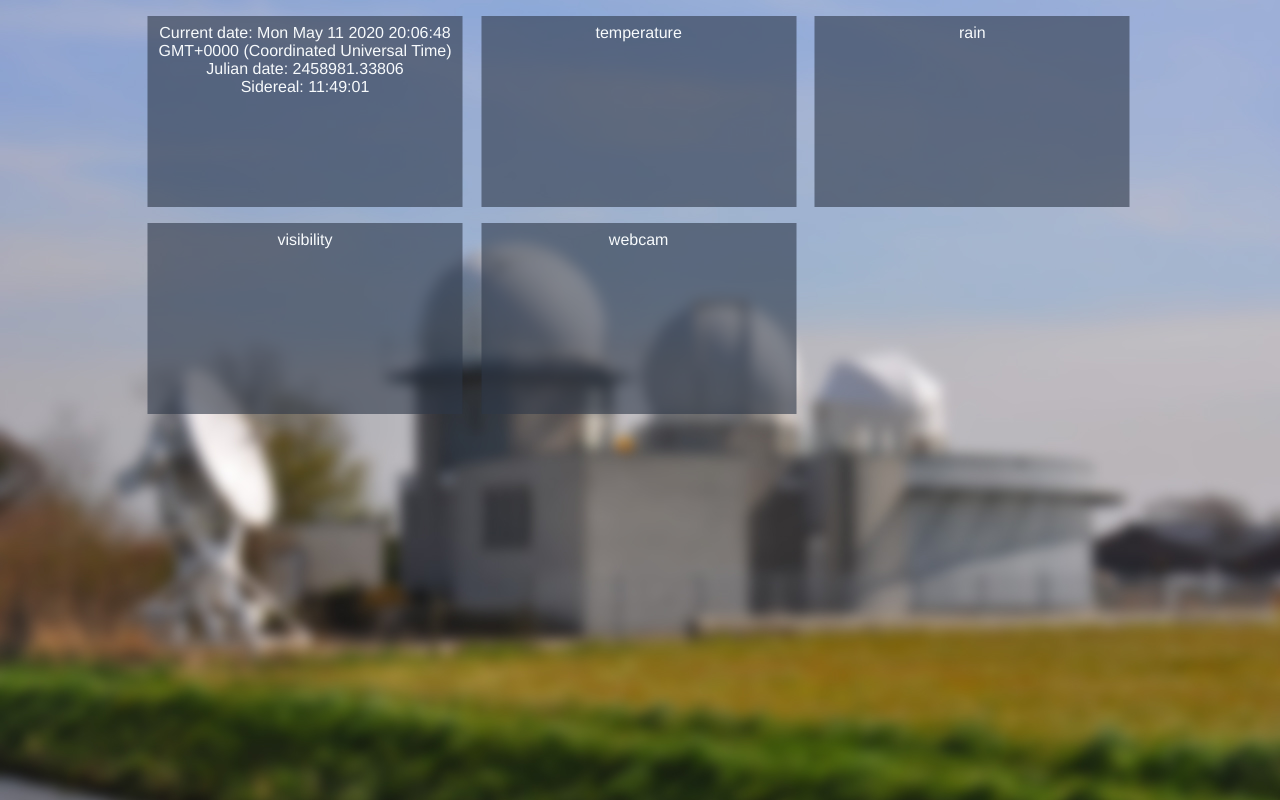
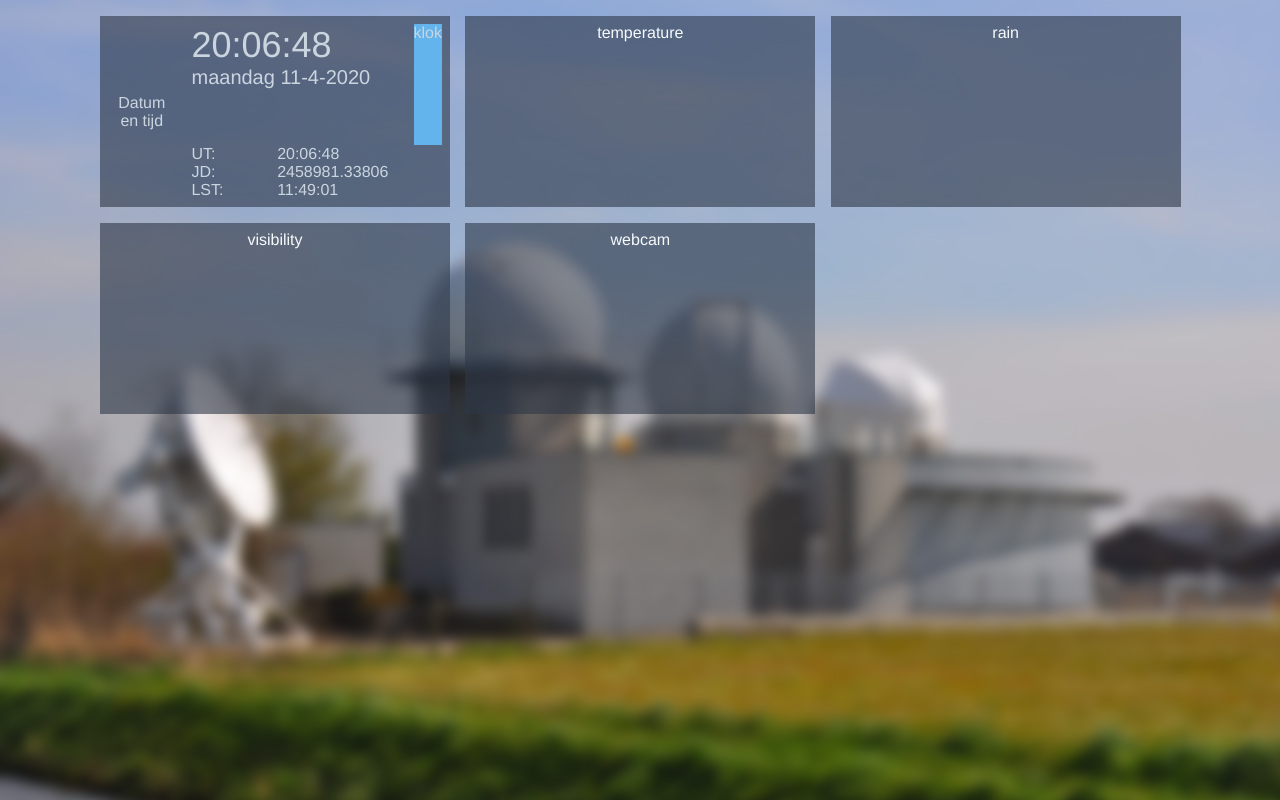
Before and after one commit to zwik/instrumentenplatform-client, a Vue app: page / in a window 1280 px wide. Built offline with nearby package versions, Linux system fonts and the light colour scheme.

Commit message:
Fix more layouting and make progress with the Date widget

```diff
--- a/src/App.vue
+++ b/src/App.vue
@@ -36,7 +36,7 @@ body {
 .content {
   @apply fixed;
   margin: 0 auto;
-  min-width: 985px;
+  min-width: 1080px;
   @apply z-10;
   left: 50%;
   transform: translateX(-50%);
--- a/src/components/StatDashboard.vue
+++ b/src/components/StatDashboard.vue
@@ -24,8 +24,6 @@ export default {
 <style lang="postcss" scoped>
 .dashboard {
   @apply flex;
-  @apply flex-row;
-  @apply flex-wrap;
   @apply grid;
   @apply grid-cols-3;
   @apply gap-4;
--- a/src/components/StatPanel.vue
+++ b/src/components/StatPanel.vue
@@ -19,8 +19,8 @@ export default {
   @apply justify-center;
   @apply bg-gray-800;
   @apply bg-opacity-60;
-  min-width: 315px;
-  max-width: 315px;
+  min-width: 350px;
+  max-width: 350px;
 }
 
 .inner {
--- a/src/components/widgets/DateWidget.vue
+++ b/src/components/widgets/DateWidget.vue
@@ -1,9 +1,32 @@
 <template>
   <div class="date-widget">
+    <div class="title">Datum en tijd</div>
     <div class="inner">
-      Current date: {{ currentDate }} <br />
-      Julian date: {{ currentJulian.toFixed(5) }} <br />
-      Sidereal: {{ currentSidereal }}
+      <div class="inner-wrapper">
+        <div class="left">
+          <div class="time">
+            {{ time }}<br />
+          </div>
+          <div class="date">
+            {{ day }} {{ date }}
+          </div>
+        </div>
+        <div class="right">
+          klok
+        </div>
+      </div>
+      <div class="footer">
+        <div class="label">
+          UT:<br />
+          JD:<br />
+          LST:
+        </div>
+        <div class="value">
+          {{ ut }}<br />
+          {{ currentJulian.toFixed(5)}}<br />
+          {{ currentSidereal }}
+        </div>
+      </div>
     </div>
   </div>
 </template>
@@ -17,6 +40,43 @@ export default {
       currentJulian: null,
       currentSidereal: null,
     };
+  },
+  computed: {
+    ut() {
+      let ut = `${this.currentDate.getUTCHours()}:`;
+      if (this.currentDate.getUTCMinutes() >= 10) {
+        ut += `${this.currentDate.getUTCMinutes()}:`;
+      } else {
+        ut += `0${this.currentDate.getUTCMinutes()}:`;
+      }
+      if (this.currentDate.getUTCSeconds() >= 10) {
+        ut += this.currentDate.getUTCSeconds();
+      } else {
+        ut += `0${this.currentDate.getUTCSeconds()}`;
+      }
+      return ut;
+    },
+    time() {
+      let time = `${this.currentDate.getHours()}:`;
+      if (this.currentDate.getMinutes() >= 10) {
+        time += `${this.currentDate.getMinutes()}:`;
+      } else {
+        time += `0${this.currentDate.getMinutes()}:`;
+      }
+      if (this.currentDate.getSeconds() >= 10) {
+        time += this.currentDate.getSeconds();
+      } else {
+        time += `0${this.currentDate.getSeconds()}`;
+      }
+      return time;
+    },
+    day() {
+      const days = ['zondag', 'maandag', 'dinsdag', 'woensdag', 'donderdag', 'vrijdag', 'zaterdag'];
+      return days[this.currentDate.getDay()];
+    },
+    date() {
+      return `${this.currentDate.getDate()}-${this.currentDate.getMonth()}-${this.currentDate.getFullYear()}`;
+    },
   },
   methods: {
     updateTime() {
@@ -87,14 +147,61 @@ export default {
   @apply justify-center;
   @apply bg-gray-800;
   @apply bg-opacity-60;
-  min-width: 315px;
-  max-width: 315px;
+  min-width: 350px;
+  max-width: 350px;
+}
+
+.title {
+  writing-mode: sideways-lr;
+  text-orientation: sideways;
+  @apply text-gray-400;
+  @apply mx-2;
 }
 
 .inner {
-  @apply text-gray-100;
+  @apply flex;
+  @apply flex-col;
+  @apply text-gray-400;
   @apply m-2;
   width: 100%;
   height: 175px;
 }
+
+.inner-wrapper {
+  @apply flex;
+  @apply flex-grow;
+}
+
+.left {
+  width: 100%;
+}
+
+.right {
+  @apply bg-blue-400;
+}
+
+.footer {
+  @apply flex;
+  @apply flex-row;
+  @apply text-left;
+  width: 100%;
+}
+
+.label {
+  @apply flex-grow;
+}
+
+.value {
+  @apply flex-grow;
+}
+
+.time {
+  @apply text-left;
+  @apply text-4xl;
+}
+
+.date {
+  @apply text-left;
+  @apply text-xl;
+}
 </style>
```
